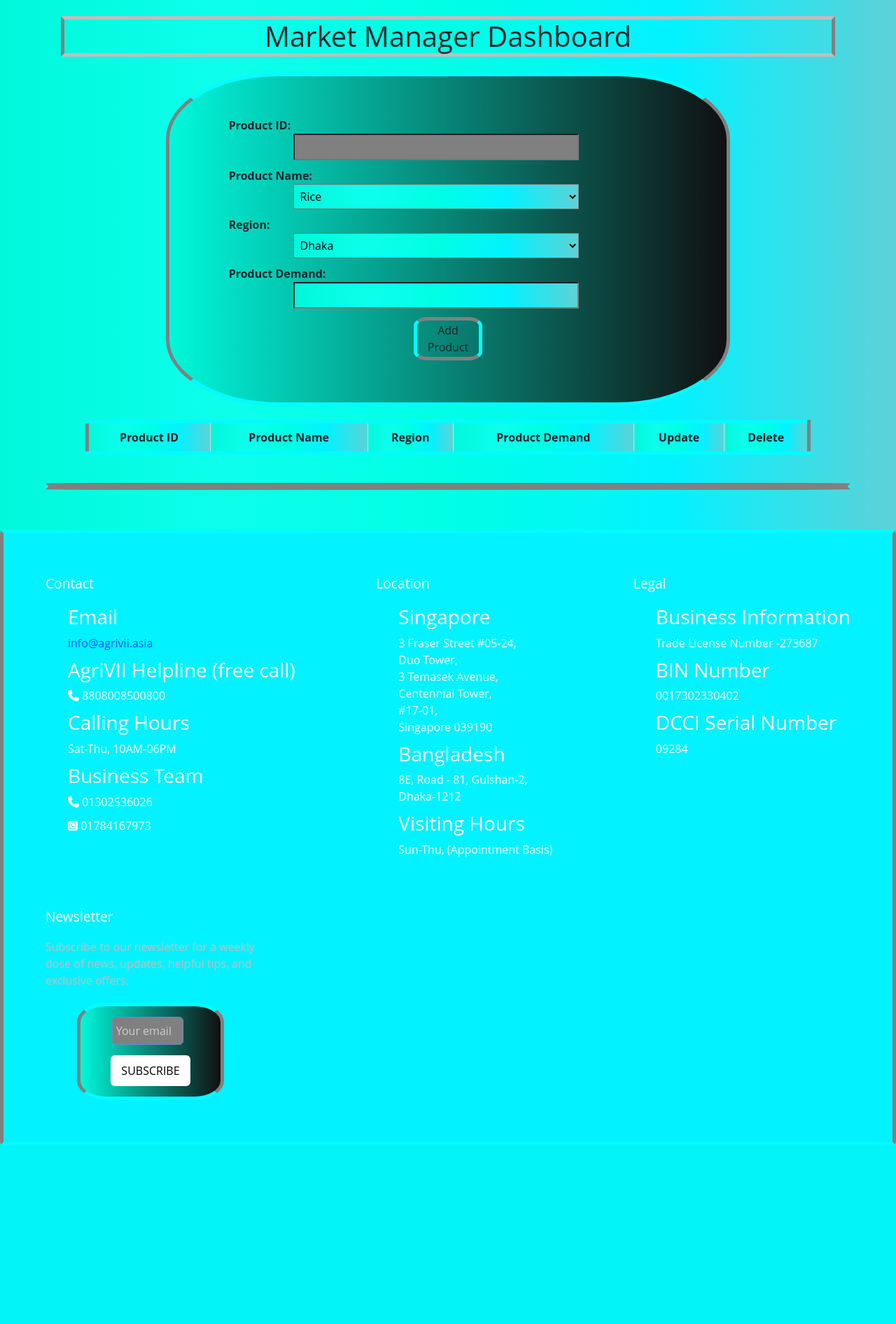
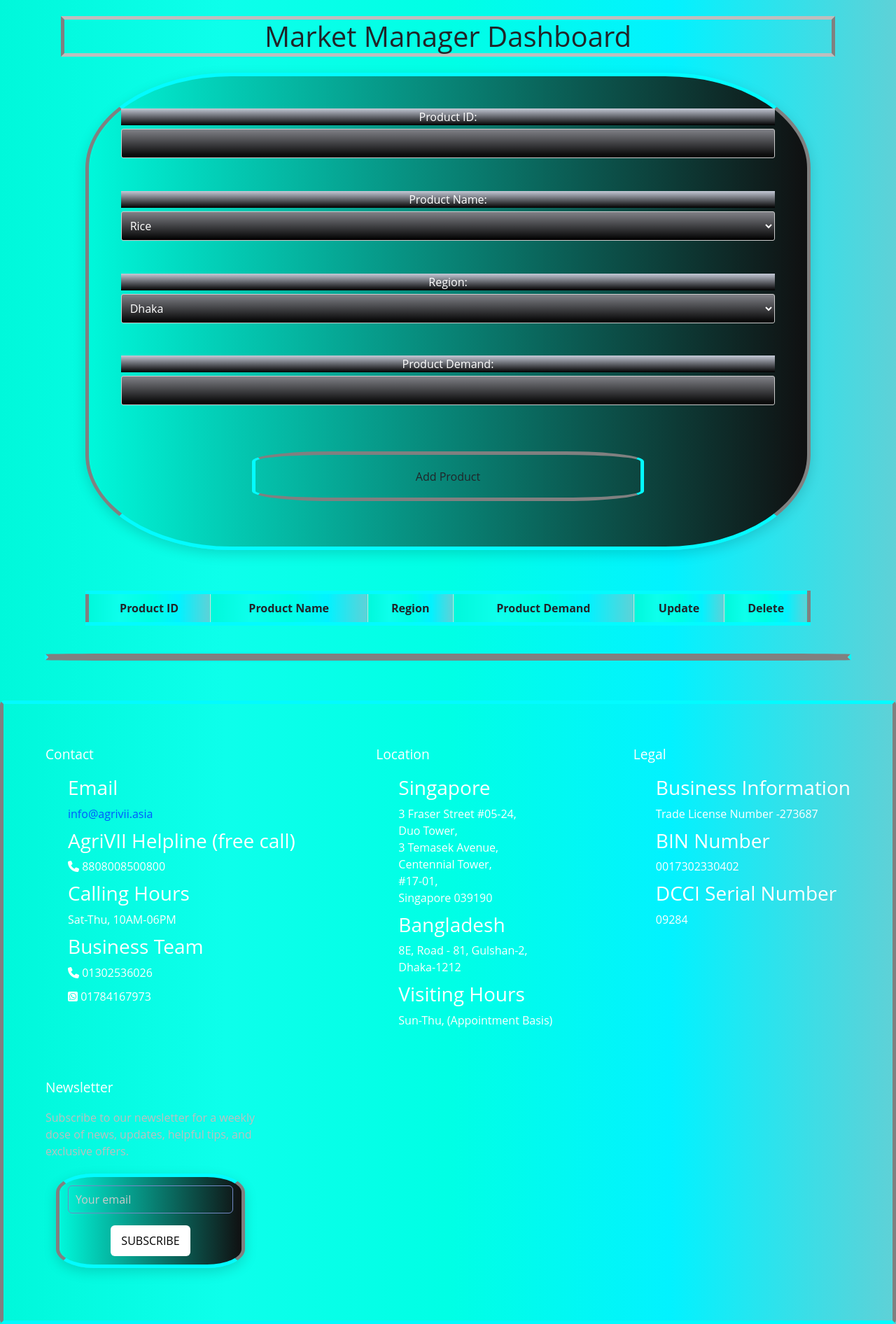
Before and after one commit to soumicshahriar/dbms_project, a PHP site: page /dashboard/market_manager.html in a window 1280 px wide. Shown: the part 126-2018 px from the top of the page at 70% size. Before the commit the page ends 1763 px from the top, so only its background shows below. Run offline with PHP 8.4, Linux system fonts and the light colour scheme; lists and menus that the app fills with data are empty; some libraries are stand-ins or nearby versions.

Commit message:
market manager dashboard css modify

```diff
--- a/dashboard/market_manager.html
+++ b/dashboard/market_manager.html
@@ -7,7 +7,7 @@
   <link rel="stylesheet" href="https://cdn.jsdelivr.net/npm/bootstrap@5.3.3/dist/css/bootstrap.min.css">
   <link rel="stylesheet" href="https://cdnjs.cloudflare.com/ajax/libs/font-awesome/6.6.0/css/all.min.css">
   <link rel="stylesheet" href="/dashboard/s_government_office.css">
- <title>Product Demand Form</title>
+  <title>Market Manager Product Demand Form</title>
   <style>
     * {
       margin: 0;
@@ -46,7 +46,7 @@
     }
 
     .nav-item a:hover {
-   background: linear-gradient(270deg, #ffffff, #00ffe1, #000000, #00ffe1, #ffffff);
+      background: linear-gradient(270deg, #02f2ff, #02f2ff, #02f2ff, #02f2ff, #02f2ff);
       color: white;
       width: fit-content;
       padding: 1%;
@@ -56,7 +56,7 @@
     }
 
     .dropdown-menu {
-   background: linear-gradient(270deg, #5ed1d7, #00f8f8, #00fddf, #101011, #00f8db);
+      background: linear-gradient(270deg, #02f2ff, #02f2ff, #02f2ff, #02f2ff, #02f2ff);
       color: #fff;
       padding: 1em;
       border: 1px solid black;
@@ -83,7 +83,6 @@
     }
 
     form {
-   display: flex;
       flex-direction: column;
       align-items: center;
       border-radius: 20%;
@@ -91,8 +90,10 @@
       border-block-color: #03fbff;
       background: linear-gradient(270deg, #5ed1d7, #003ef8, #000000, #101011, #00f8db);
       background-size: 400% 400%;
-   width: 70%;
-   padding: 5%;
+      text-align: center;
+      color: white;
+      width: 90%;
+      padding: 4%;
       margin: auto;
     }
 
@@ -110,41 +111,73 @@
       box-shadow: 0 4px 8px rgba(236, 4, 4, 0.2);
     }
 
-  label {
-   width: 90%;
-   margin-right: 2%;
-   font-weight: bold;
+    form {
+      transform: scale(1.00);
+      box-shadow: 0 6px 18px rgba(0, 0, 0, 0.15);
+      margin-bottom: 5%;
+    }
+
+    form:hover {
+      transform: scale(1.02);
+      box-shadow: 0 6px 18px rgba(0, 0, 0, 0.15);
+      margin-bottom: 5%;
     }
 
     label {
-   width: 90%;
-   margin-right: 2%;
-   font-weight: bold;
+      display: block;
+      margin-bottom: 5px;
+      background: linear-gradient(to bottom, rgb(196, 201, 214), rgb(0, 0, 0));
     }
 
-  select,
-  input[type="number"],
-  input[type="text"] {
+    input {
+      background: linear-gradient(to bottom, rgb(128, 129, 135), rgb(0, 0, 0));
+      color: rgb(255, 255, 255);
+      width: 100%;
+      padding: 8px;
+      border: 1px solid #ccc;
+      border-radius: 3px;
+      margin-bottom: 5%;
+    }
 
+    input:hover {
+      background: linear-gradient(270deg, #02f2ff, #02f2ff, #02f2ff, #02f2ff, #02f2ff);
       padding: 2%;
-   width: 60%;
+      width: 100%;
+      margin-bottom: 5%;
+      margin-right: 5%;
+      padding: 5px;
+      color: black;
+      background-color: gray;
+      border: 5px solid #03fbff;
+      border-block-color: gray;
+      border-radius: 50%;
+      text-align: center;
+
+    }
+
+    #productForm select {
+      background: linear-gradient(to bottom, rgb(128, 129, 135), rgb(0, 0, 0));
+      color: rgb(255, 255, 255);
+      width: 100%;
+      margin-bottom: 5%;
+      padding: 8px;
+      border: 1px solid #ccc;
+      border-radius: 3px;
+    }
+
+    #productForm select:hover {
+      background: linear-gradient(270deg, #02f2ff, #02f2ff, #02f2ff, #02f2ff, #02f2ff);
+      padding: 2%;
+      width: 100%;
       margin-bottom: 10px;
       margin-right: 5%;
       padding: 5px;
+      color: black;
       background-color: gray;
-
-  }
-
-  select,
-  input[type="number"],
-  input[type="text"]:hover {
-   background: linear-gradient(270deg, #5ed1d7, #02f2ff, #00ffe5, #0dffeb, #00f8db);
-   padding: 2%;
-   width: 60%;
-   margin-bottom: 10px;
-   margin-right: 5%;
-   padding: 5px;
-   background-color: gray;
+      border: 5px solid #03fbff;
+      border-block-color: gray;
+      border-radius: 50%;
+      text-align: center;
 
     }
 
@@ -159,9 +192,11 @@
     .btn {
       margin: 2%;
       padding: 2%;
+      width: 60%;
       border: 5px solid #03fbff;
       border-block-color: gray;
       border-radius: 20%;
+      background-color: transparent;
     }
 
     .btn:hover {
@@ -169,7 +204,7 @@
       padding: 1%;
       border: 5px solid gray;
       border-block-color: #03fbff;
-   border-radius: 50%;
+      border-radius: 25%;
       background-color: gray;
 
     }
@@ -277,7 +312,8 @@
                 <a class="nav-link" href="#">Pricing</a>
               </li>
               <li class="nav-item dropdown">
-        <a class="nav-link dropdown-toggle" href="#" role="button" data-bs-toggle="dropdown" aria-expanded="false">
+                <a class="nav-link dropdown-toggle" href="#" role="button" data-bs-toggle="dropdown"
+                  aria-expanded="false">
                   Solutions
                 </a>
                 <ul class="dropdown-menu">
--- a/dashboard/s_foodqualityofficer.html
+++ b/dashboard/s_foodqualityofficer.html
@@ -21,20 +21,18 @@
     body {
       width: 90%;
       margin: auto;
-      background: linear-gradient(270deg, #02f2ff, #02f2ff, #02f2ff, #02f2ff, #02f2ff);
+      background: linear-gradient(270deg, #5ed1d7, #02f2ff, #00ffe5, #0dffeb, #00f8db);
     }
 
     /* nav style */
     .navbar-p {
-
       margin: 1em;
       color: #fff;
       font-size: 1em;
     }
 
     .container-fluid {
-
-      background: linear-gradient(270deg, #02f2ff, #02f2ff, #02f2ff, #02f2ff, #02f2ff);
+      background: linear-gradient(270deg, #5ed1d7, #02f2ff, #00ffe5, #0dffeb, #00f8db);
       background-size: 400% 400%;
       color: #fff;
       padding: 1em;
--- a/dashboard/s_government_office.css
+++ b/dashboard/s_government_office.css
@@ -22,7 +22,7 @@
 }
 
 .footer .footer-row {
-  background: linear-gradient(270deg, #02f2ff, #02f2ff, #02f2ff, #02f2ff,#02f2ff);
+  background: linear-gradient(270deg, #5ed1d7, #02f2ff, #00ffe5, #0dffeb, #00f8db);
  display: flex;
  flex-wrap: wrap;
  justify-content: space-between;
```
Also changed, not shown: dashboard/s_government_office_dashboard.html (+6 -7 lines). Lines whose indentation alone changed are shown as unchanged.
